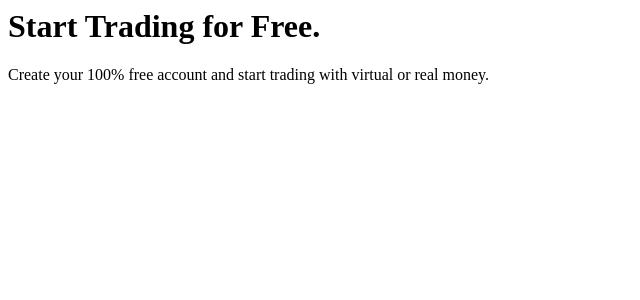
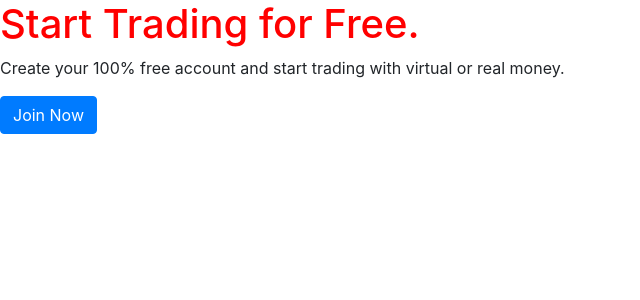
Before and after one commit to ji21/crypto_project, a Django app: page /login/ in a window 1280 px wide. Shown: the top 300 px of the page, without its empty margins (0-640 px from the left). Run offline with Django 3.2, Linux system fonts and the light colour scheme; some libraries are stand-ins or nearby versions.

Commit message:
included bootstrap in base.html

```diff
--- /dev/null
+++ b/static/css/style.css
@@ -0,0 +1,3 @@
+h1 {
+  color: red;
+}
--- a/templates/base.html
+++ b/templates/base.html
@@ -0,0 +1,14 @@
+<html>
+  <head>
+    <link rel="stylesheet" href="https://stackpath.bootstrapcdn.com/bootstrap/4.5.2/css/bootstrap.min.css" integrity="sha384-JcKb8q3iqJ61gNV9KGb8thSsNjpSL0n8PARn9HuZOnIxN0hoP+VmmDGMN5t9UJ0Z" crossorigin="anonymous">
+    <title>{% block title %}Trading 101{% endblock %}</title>
+    <link rel="stylesheet" type="text/css" href="../static/css/style.css">
+  </head>
+
+
+  <body>
+    <div class="conatiner">
+      {% block content %}{% endblock %}
+    </div>
+  </body>
+</html>
--- a/templates/login.html
+++ b/templates/login.html
@@ -1,2 +1,10 @@
+{% extends "base.html" %}
+
+
+{% block title %}Login{% endblock %}
+
+{% block content %}
 <h1>Start Trading for Free.</h1>
 <p>Create your 100% free account and start trading with virtual or real money.</p>
+<a href="#" class="btn btn-primary">Join Now</a>
+{% endblock %}
```
Also changed, not shown: static/css/main.css (deleted).
